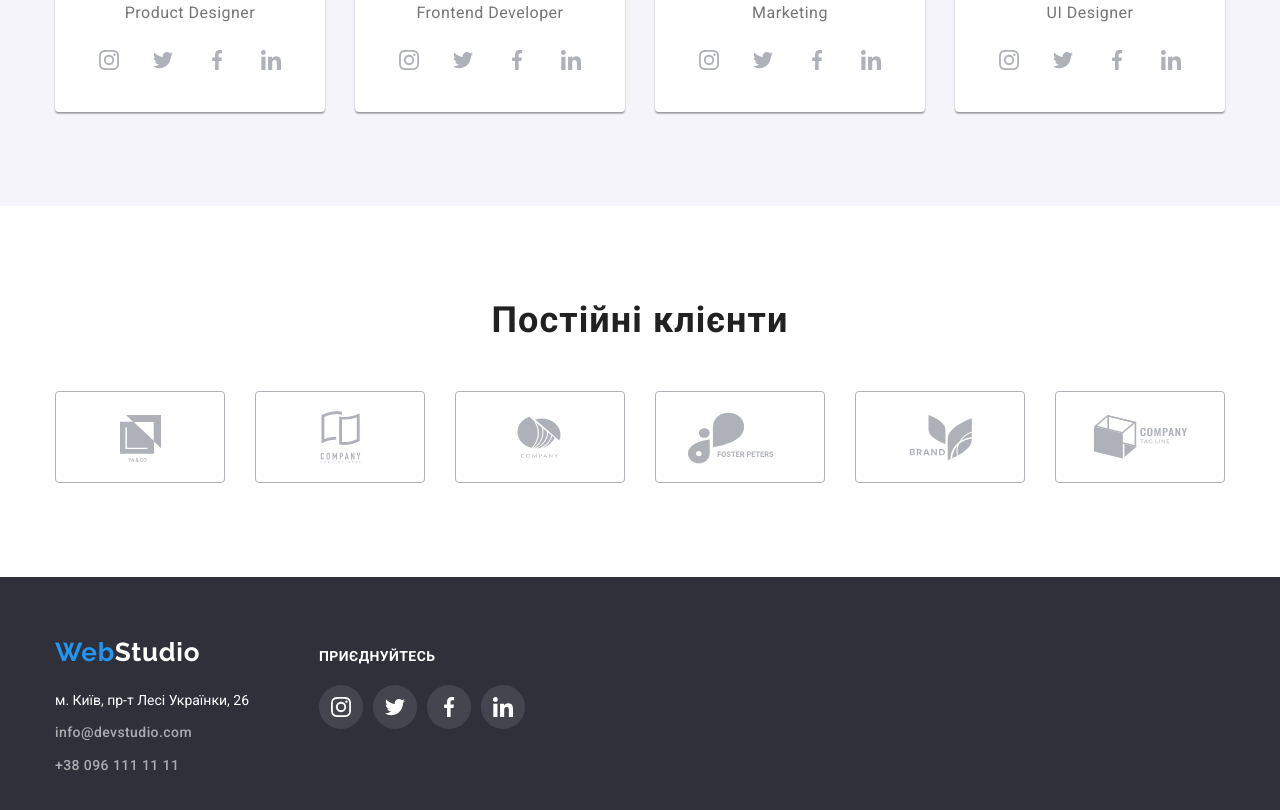
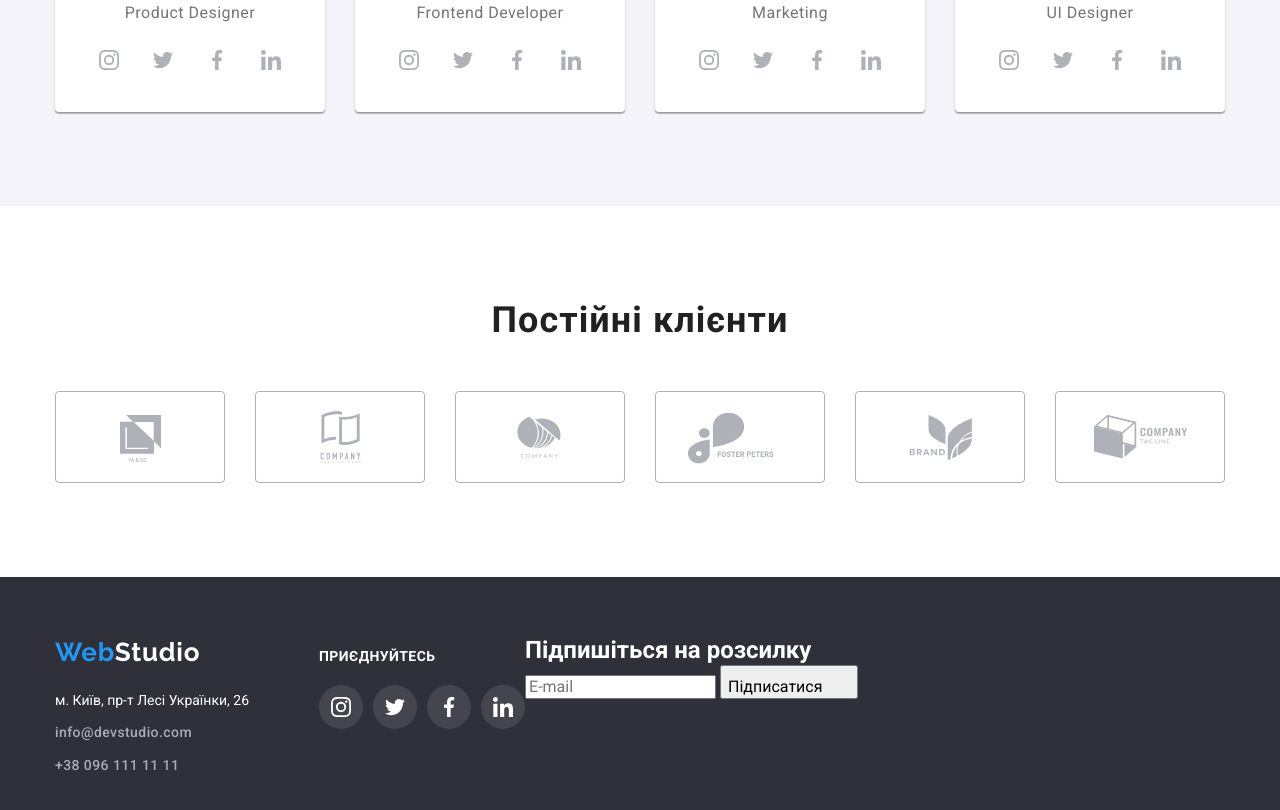
Before and after one commit to AlexandrHaiduk/goit-markup-hw-06, a plain HTML site: page index.html in a window 1280 px wide. Shown: the part 2083-2893 px from the top of the page. Drawn offline with nearby package versions, Linux system fonts and the light colour scheme.

Commit message:
10% done

```diff
--- a/index.html
+++ b/index.html
@@ -16,7 +16,7 @@
     />
     <link rel="stylesheet" href="css/styles.css" />
 
-    <title>HW-05-index</title>
+    <title>HW-06-index</title>
   </head>
 
   <body>
@@ -526,6 +526,21 @@
             </li>
           </ul>
         </div>
+        <div class="footer-thumb-subscribe">
+          <h2>Підпишіться на розсилку</h2>
+          <form action="#">
+            <label for="">
+              <input type="email" placeholder="E-mail">
+            </label>
+            <button class="subscribe-button">
+              Підписатися
+            <svg class="subscribe-button" width="24" height="24">
+              <use href="./images/icons.svg#icon-linkeid" ></use>
+            </svg>
+            </button>
+
+          </form>
+        </div>
       </div>
     </footer>
 
```
